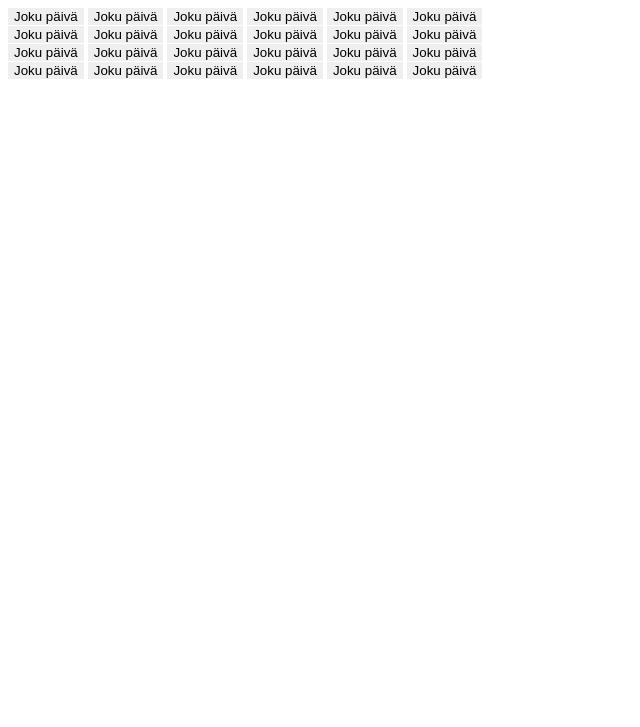
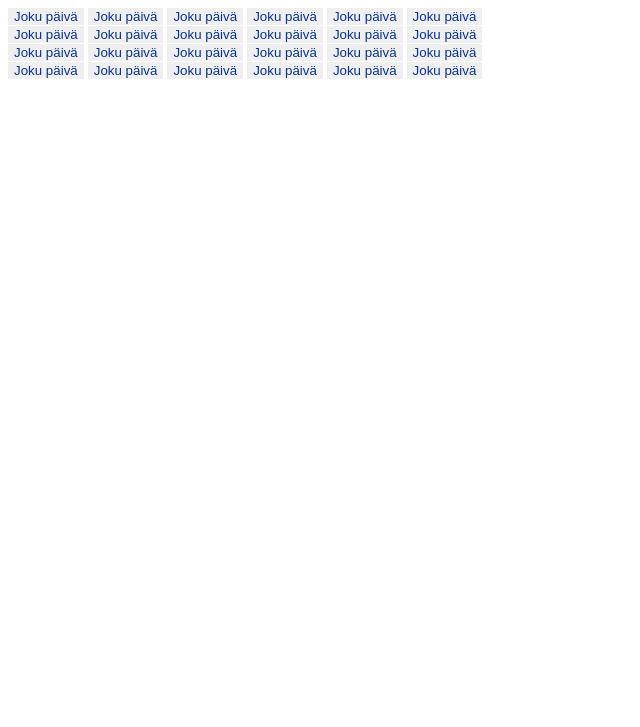
Before and after one commit to bhy857/JingleJinlge, a plain HTML site: page index.html in a window 1280 px wide. Shown: the part 73-800 px from the top of the page, without its empty margins (0-640 px from the left). Drawn offline with Linux system fonts and the light colour scheme.

Commit message:
Button color test

```diff
--- a/CSS.css
+++ b/CSS.css
@@ -1,4 +1,5 @@
 button {
     border: 2px;
     border-color: rgb(70, 5, 92);
+    color: #09338c;
 }
```
